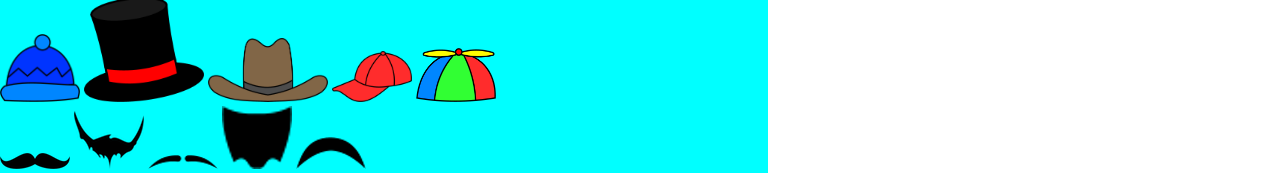
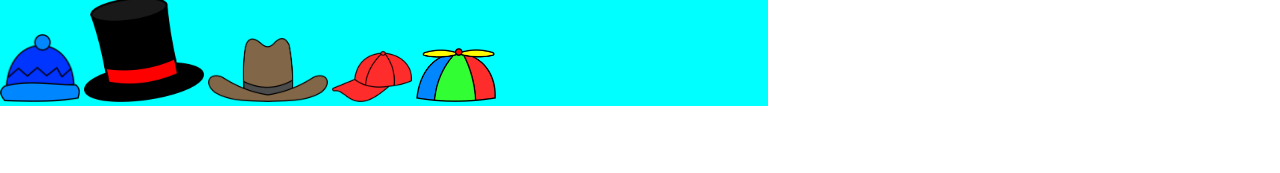
Before and after one commit to zakmentoor-ITvarsity/-Module-4-Assessment-1.2, a plain HTML site: page index.html in a window 1280 px wide. Shown: the part 795-968 px from the top of the page. After the commit the page ends 901 px from the top, so only its background shows below. Drawn offline with Linux system fonts and the light colour scheme.

Commit message:
Update index.html

```diff
--- a/index.html
+++ b/index.html
@@ -77,16 +77,6 @@
 
 
 
-
-
-        <img src="./images/face-hair_01.png" class="draggable">
-        <img src="./images/face-hair_02.png" class="draggable">
-        <img src="./images/face-hair_03.png" class="draggable">
-        <img src="./images/face-hair_04.png" class="draggable">
-        <img src="./images/face-hair_05.png" class="draggable">
-
-
-
     </div>
 
     <div id="right-column">
```
